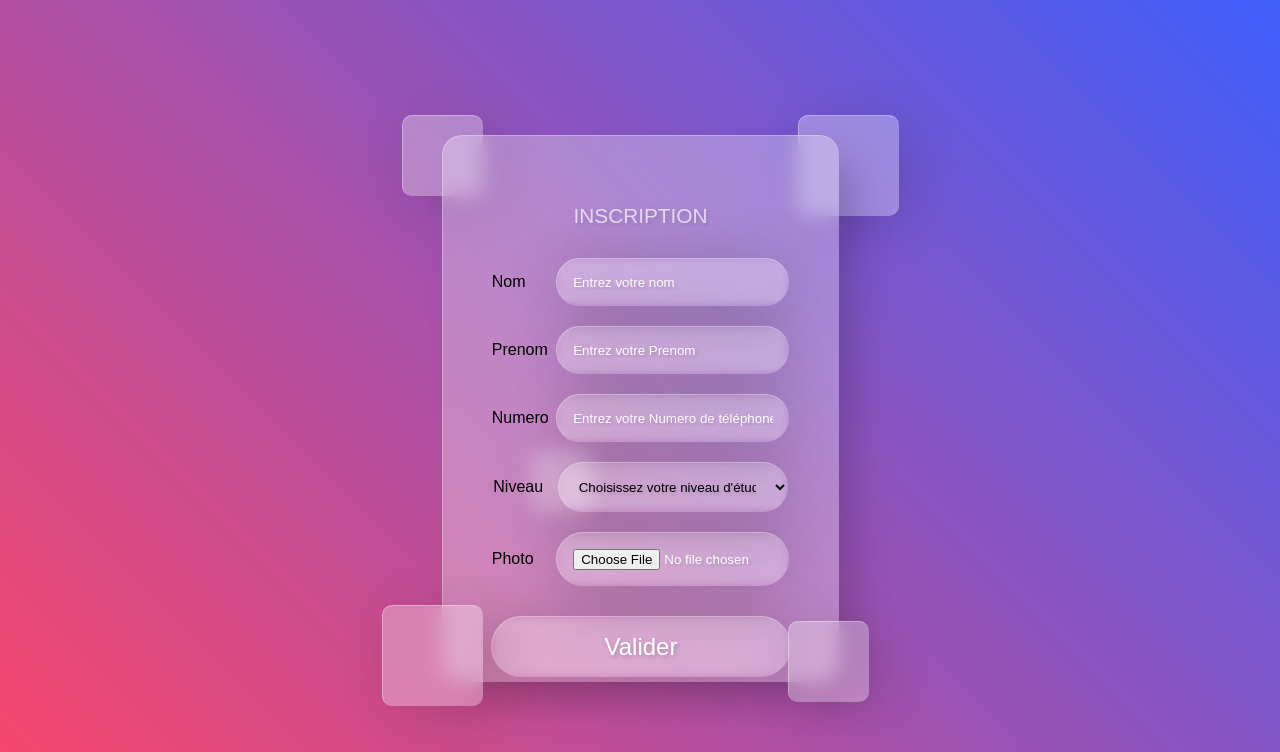
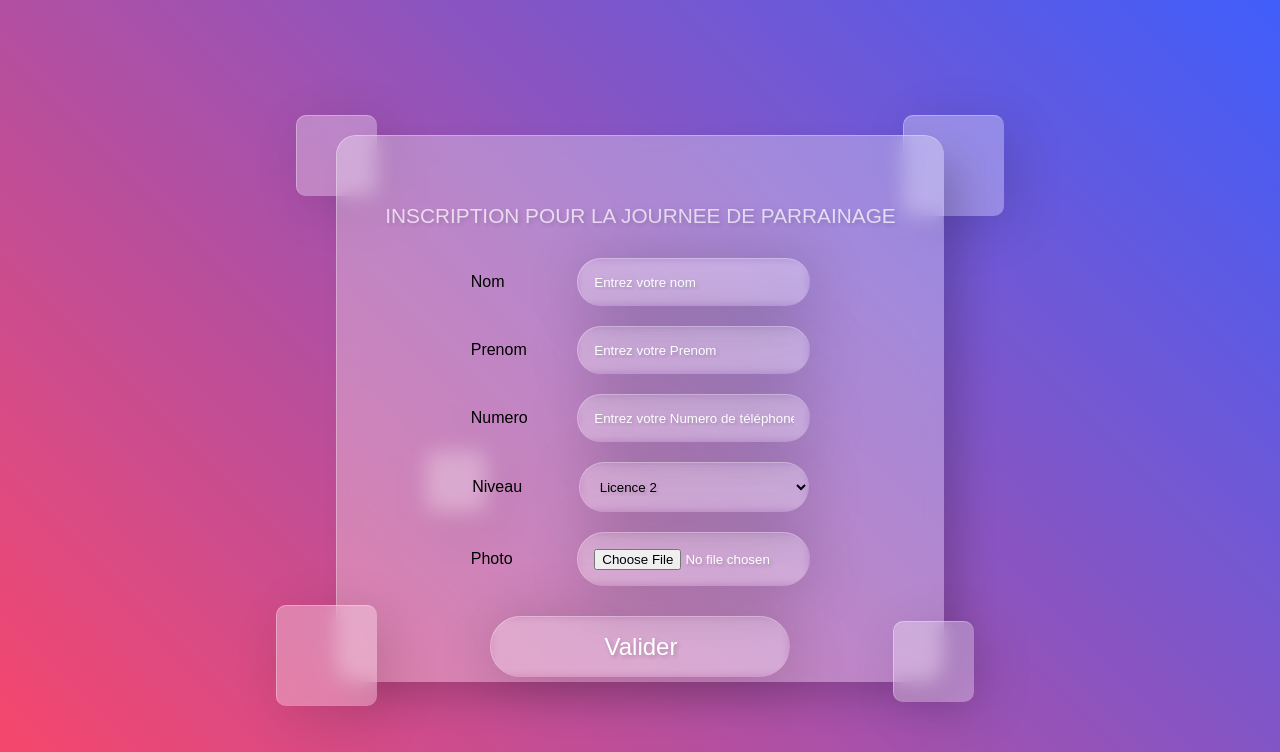
Before and after one commit to lottoro/index.html, a PHP site: page / in a window 1280 px wide. Shown: the top 752 px of the page. Run offline with PHP 8.4, Linux system fonts and the light colour scheme.

Commit message:
Update index.php

```diff
--- a/index.php
+++ b/index.php
@@ -37,7 +37,7 @@ if(isset($_POST['Valider'])) {
 	$stmt =$conn->prepare("INSERT INTO etudiante(Nom, Prenom, Numero, Niveau, Photo) VALUES (?,?,?,?,?)");
 	$exe = $stmt->execute([$Nom,$Prenom,$Numero,$Niveau,$Photo]);
 	if($exe){
-		echo '';
+		echo 'Vous etes enregistre';
 	}else{
 		echo '';
 	}
@@ -61,7 +61,7 @@ if(isset($_POST['Valider'])) {
 
 			<form  method="post"   action="" enctype="multipart/form-data" >
 
-				<p>INSCRIPTION</p>
+				<p>INSCRIPTION POUR LA JOURNEE DE PARRAINAGE</p>
 				<label>Nom</label>
 				<input type="text" name='Nom' placeholder="Entrez votre nom" class="input" required/> <br>
 
@@ -72,8 +72,7 @@ if(isset($_POST['Valider'])) {
                 <input type="text" name='Numero' placeholder="Entrez votre Numero de téléphone" class="input" required/> <br>
 
 				<label>Niveau</label>
-				<select name="Niveau" id="Niveau" class="input">
-					<option value="Choisiez votre niveau d'étude"> Choisissez votre niveau d'étude</option>
+				<select name="Niveau" id="Niveau" class="input>
 					<option value="Licence 1">Licence 1</option>
 					<option value="Licence 2">Licence 2</option>
 					<option value="Licence 3">Licence 3</option>
```
